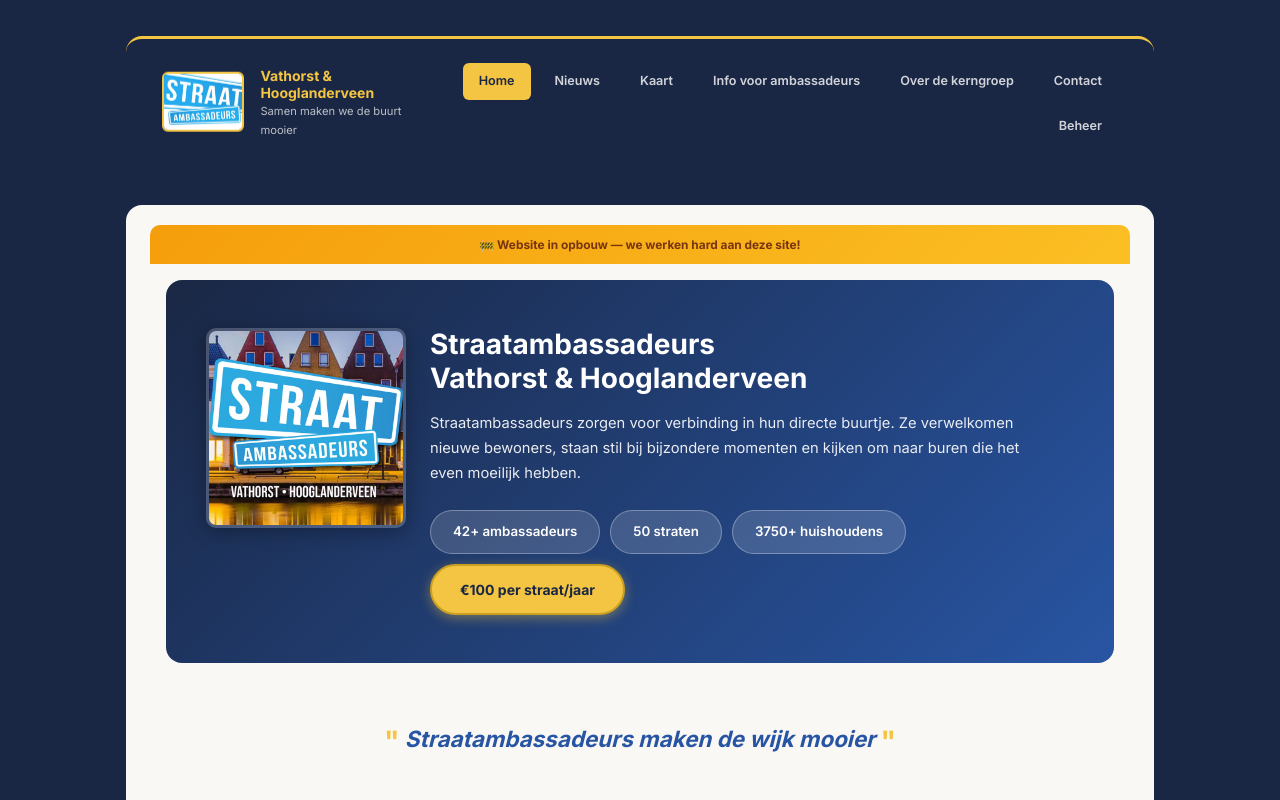
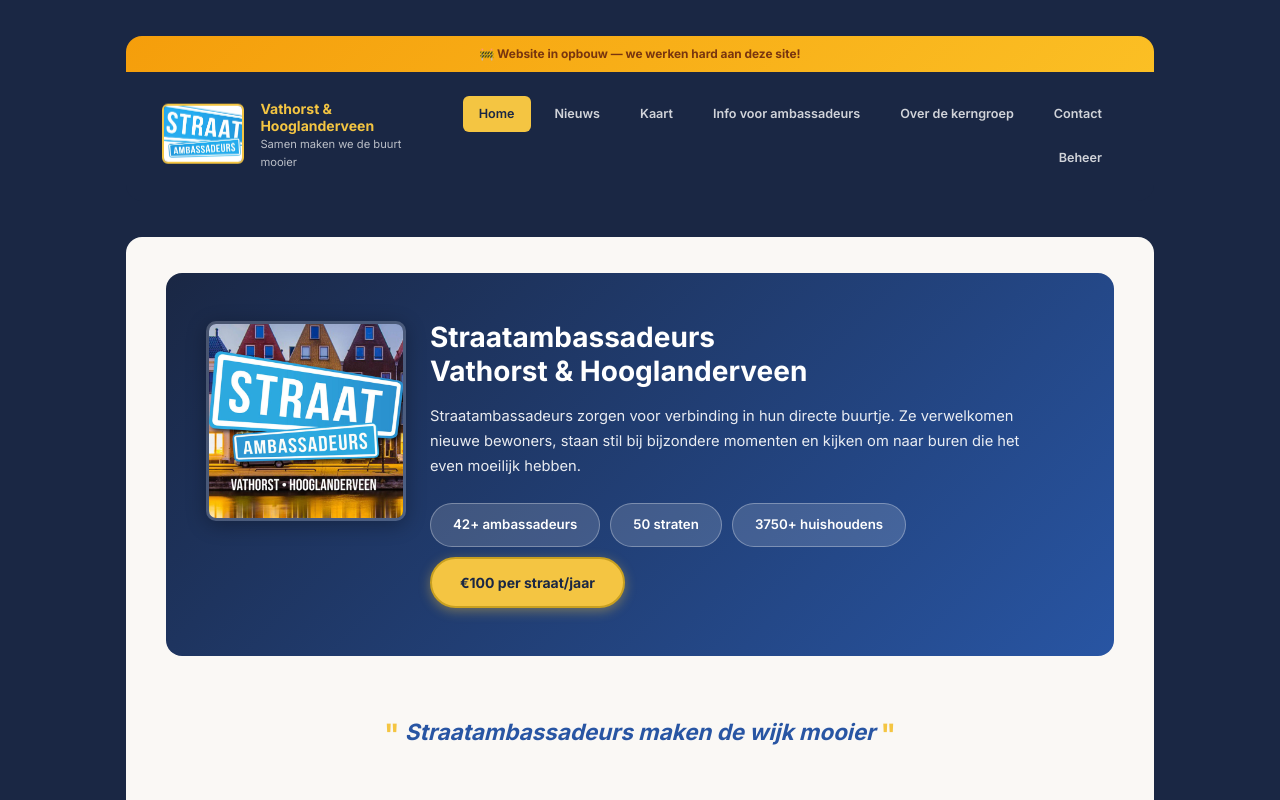
Before and after one commit to StefanAIpel/lief-leed-potje, a website: page index.html in a window 1280 px wide. Shown: the top 800 px of the page. Drawn offline with Linux system fonts and the light colour scheme.

Commit message:
Construction banner verplaatst naar boven header (onderdeel van elke pagina)

```diff
--- a/index.html
+++ b/index.html
@@ -39,6 +39,7 @@
 </head>
 <body>
     <div class="container">
+        <div class="construction-banner">🚧 Website in opbouw — we werken hard aan deze site!</div>
         <header>
             <div class="header-content">
                 <div class="logo">
@@ -62,7 +63,6 @@
         </header>
 
         <main>
-            <div class="construction-banner">🚧 Website in opbouw — we werken hard aan deze site!</div>
             <!-- Hero sectie: redesigned -->
             <section class="home-hero-section">
                 <div class="home-hero-content">
--- a/styles.css
+++ b/styles.css
@@ -62,16 +62,21 @@ nav a { padding: 8px 10px; font-size: 0.75rem; font-weight: 600; color: rgba(255
 nav a:hover { color: var(--white); background: rgba(255,255,255,0.1); }
 nav a.active { background: var(--accent-gold); color: var(--night-blue); }
 
-/* Construction Banner - oranje balk bovenaan content */
+/* Construction Banner - oranje balk boven header */
 .construction-banner {
     background: linear-gradient(135deg, #f59e0b, #fbbf24);
     color: #78350f;
     text-align: center;
-    padding: 10px 16px;
+    padding: 8px 16px;
     font-size: 0.85rem;
     font-weight: 700;
-    border-radius: var(--radius-md) var(--radius-md) 0 0;
-    margin: calc(var(--space-md) * -1) calc(var(--space-md) * -1) var(--space-md) calc(var(--space-md) * -1);
+    border-radius: var(--radius-lg) var(--radius-lg) 0 0;
+    margin-bottom: 0;
+}
+.construction-banner + header {
+    border-radius: 0 0 var(--radius-lg) var(--radius-lg);
+    border-top: none;
+    margin-top: 0;
 }
 
 /* Hamburger menu */
```
Also changed, not shown: aanmelden.html (+1 -1 lines), admin.html (+2 -2 lines), contact.html (+1 -1 lines), kaart.html (+1 -1 lines), nieuws.html (+1 -1 lines), over-kerngroep.html (+1 -1 lines), over-sa.html (+1 -1 lines), potje-aanvragen.html (+1 -1 lines).
